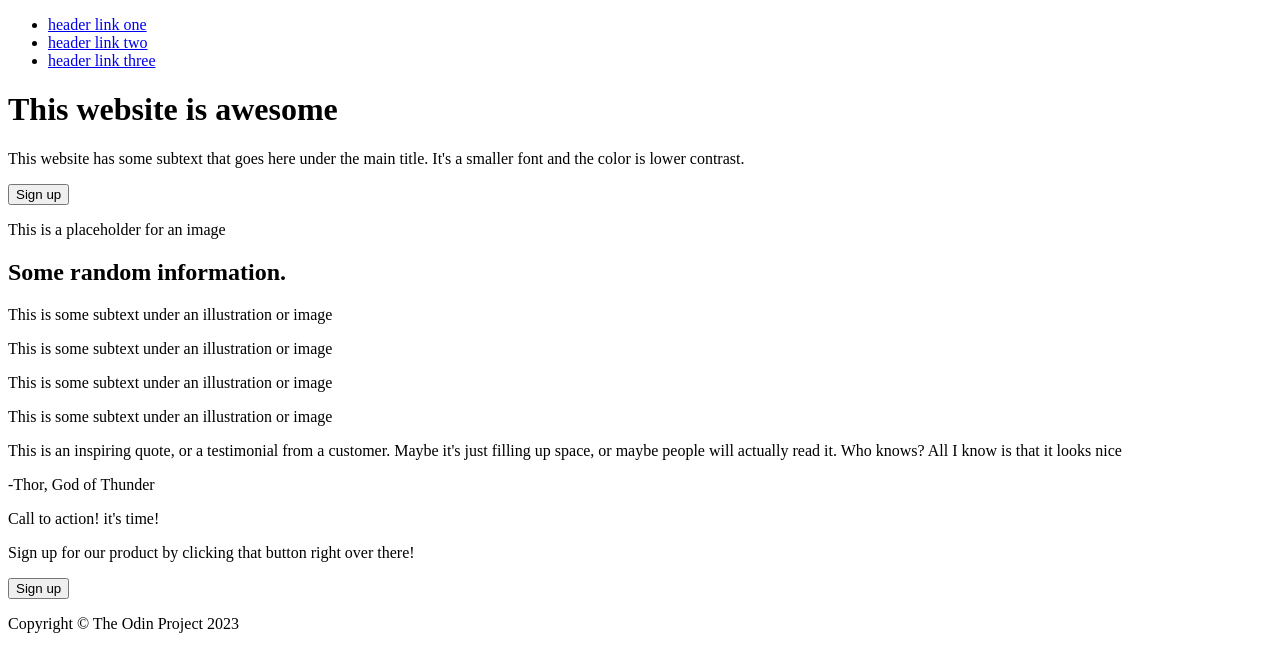
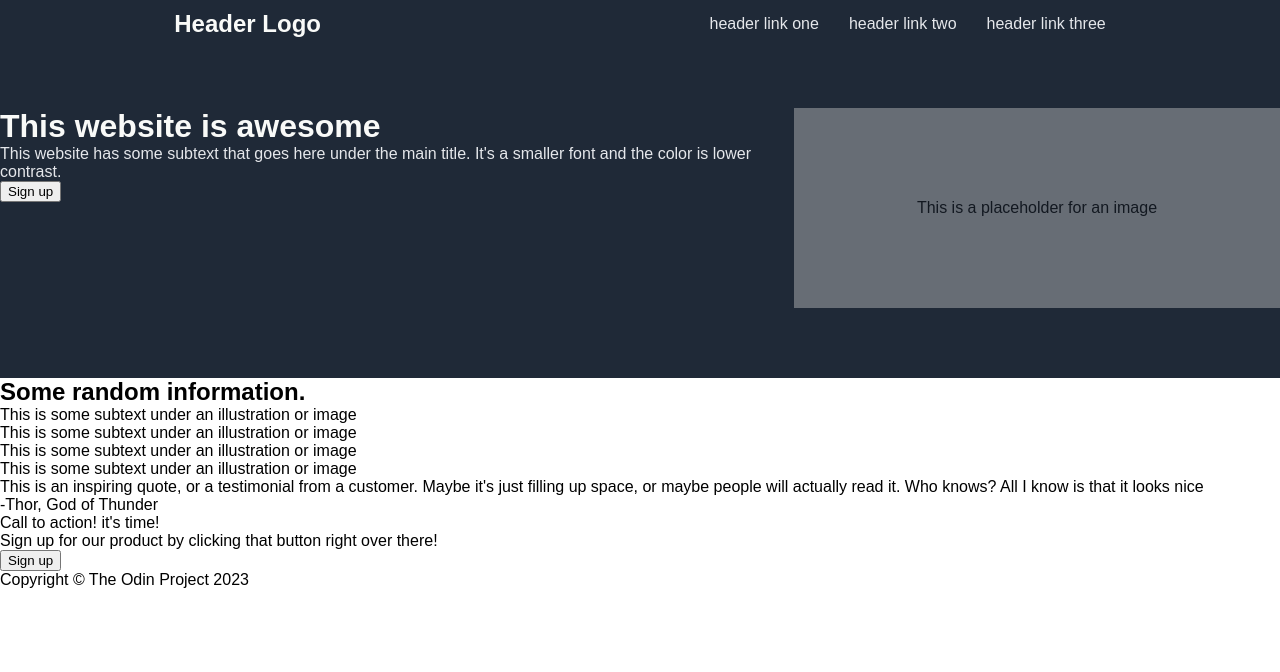
Before and after one commit to ants-1/landing-page, a plain HTML site: page index.html in a window 1280 px wide. Drawn offline with Linux system fonts and the light colour scheme.

Commit message:
Edit index.html and style.css

```diff
--- a/index.html
+++ b/index.html
@@ -12,16 +12,17 @@
 <body>
     <header>
         <nav>
+            <h3 class="header-logo">Header Logo</h3>
             <ul>
-                <li><a href="#">header link one</a></li>
-                <li><a href="#">header link two</a></li>
-                <li><a href="#">header link three</a></li>
+                <li><a href="#" class="header-link-txt">header link one</a></li>
+                <li><a href="#" class="header-link-txt">header link two</a></li>
+                <li><a href="#" class="header-link-txt">header link three</a></li>
             </ul>
         </nav>
         <div class="hero-section">
             <div class="hero-info">
-                <h1>This website is awesome</h1>
-                <p>This website has some subtext that goes here under the main title. It's a smaller font and the color
+                <h1 class="hero-main-txt">This website is awesome</h1>
+                <p class="hero-sec-txt">This website has some subtext that goes here under the main title. It's a smaller font and the color
                     is lower contrast.</p>
                 <button>Sign up</button>
             </div>
@@ -30,6 +31,7 @@
             </div>
         </div>
     </header>
+    <main>
         <div class="info-section">
             <h2>Some random information.</h2>
             <div class="info-container">
@@ -63,6 +65,7 @@
             </div>
             <button>Sign up</button>
         </div>
+    </main>
     <footer>
         <p>Copyright © The Odin Project 2023</p>
     </footer>
--- a/style.css
+++ b/style.css
@@ -0,0 +1,66 @@
+* {
+    box-sizing: border-box;
+    margin: 0;
+}
+
+body {
+    font-family: Arial, Helvetica, sans-serif;
+}
+
+header {
+    background-color: #1F2937;
+}
+
+.hero-main-txt,
+.header-logo {
+    color: #F9FAF8;
+}
+
+.hero-sec-txt,
+.header-link-txt {
+    color: #E5E7EB;
+}
+
+header {
+    display: flex;
+    flex-direction: column;
+}
+
+nav {
+    display: flex;
+    justify-content: space-around;
+    align-items: center;
+    padding-top: 10px;
+    padding-bottom: 70px;
+}
+
+ul {
+    display: flex;
+    justify-content: space-between;
+    gap: 30px;
+    list-style-type: none;
+}
+
+.header-link-txt {
+    text-decoration: none;
+}
+
+.header-logo {
+    font-size: 24px;
+}
+
+.hero-section {
+    display: flex;
+    justify-content: center;
+    padding-bottom: 70px;
+}
+
+.hero-image {
+    display: flex;
+    justify-content: center;
+    align-items: center;
+    background-color: lightgray;
+    opacity: 0.4;
+    height: 200px;
+    width: 500px;
+}
```
Lines whose indentation alone changed are shown as unchanged.
